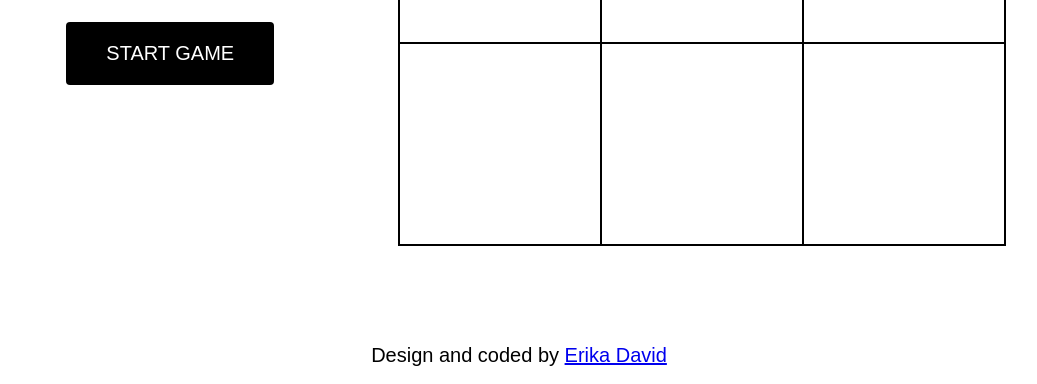
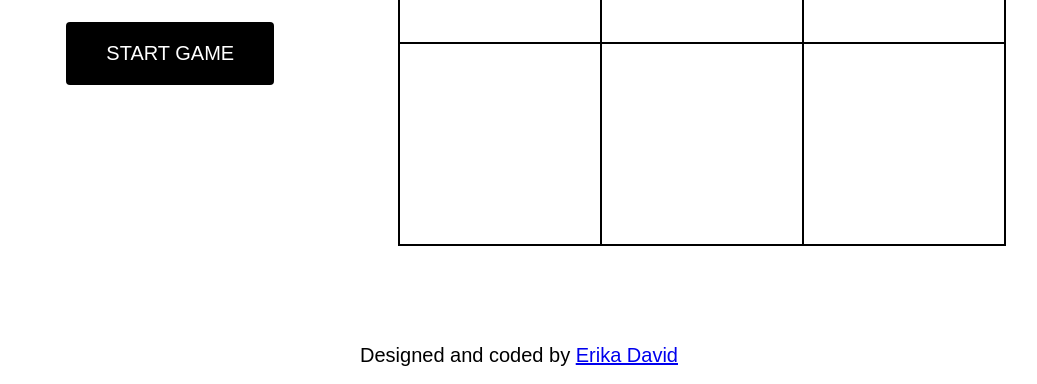
Before and after one commit to erikajdavid/whackAMole, a plain HTML site: page index.html in a window 1280 px wide. Shown: the part 436-820 px from the top of the page, without its empty margins (121-1158 px from the left). Drawn offline with Linux system fonts and the light colour scheme.

```diff
--- a/index.html
+++ b/index.html
@@ -36,7 +36,7 @@
         </div>
     </main>
     <footer>
-        <p>Design and coded by <a href="#">Erika David</a></p>
+        <p>Designed and coded by <a href="#">Erika David</a></p>
     </footer>
     <script src="./app.js"></script>
 </body>
```
